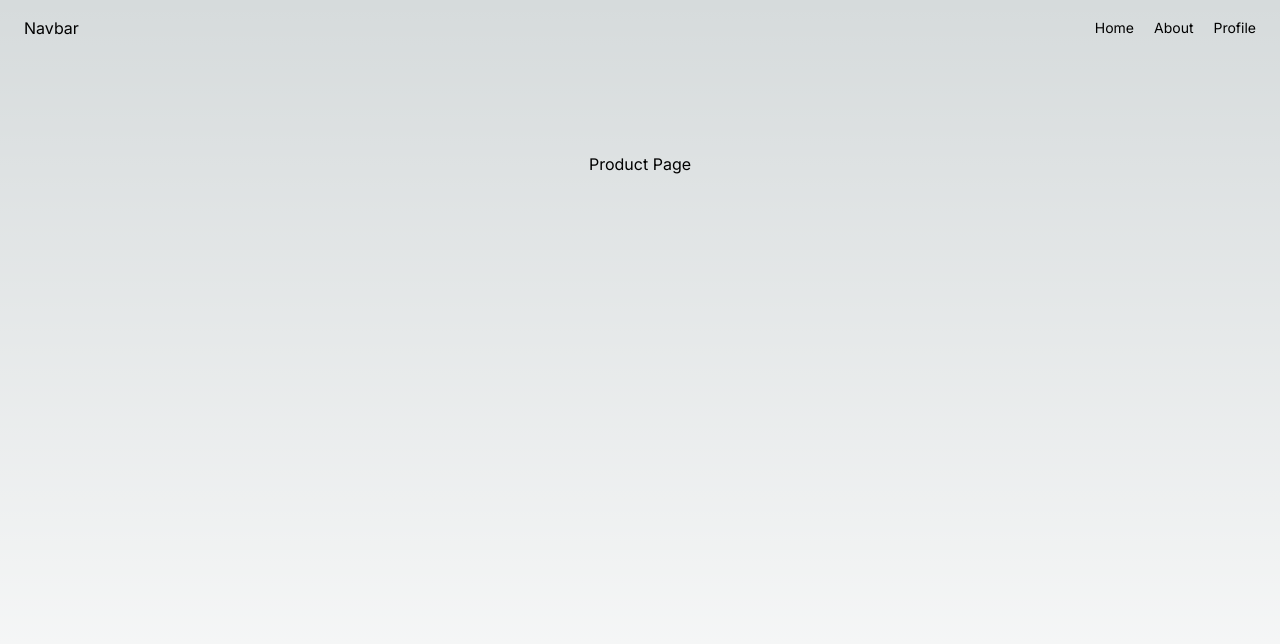
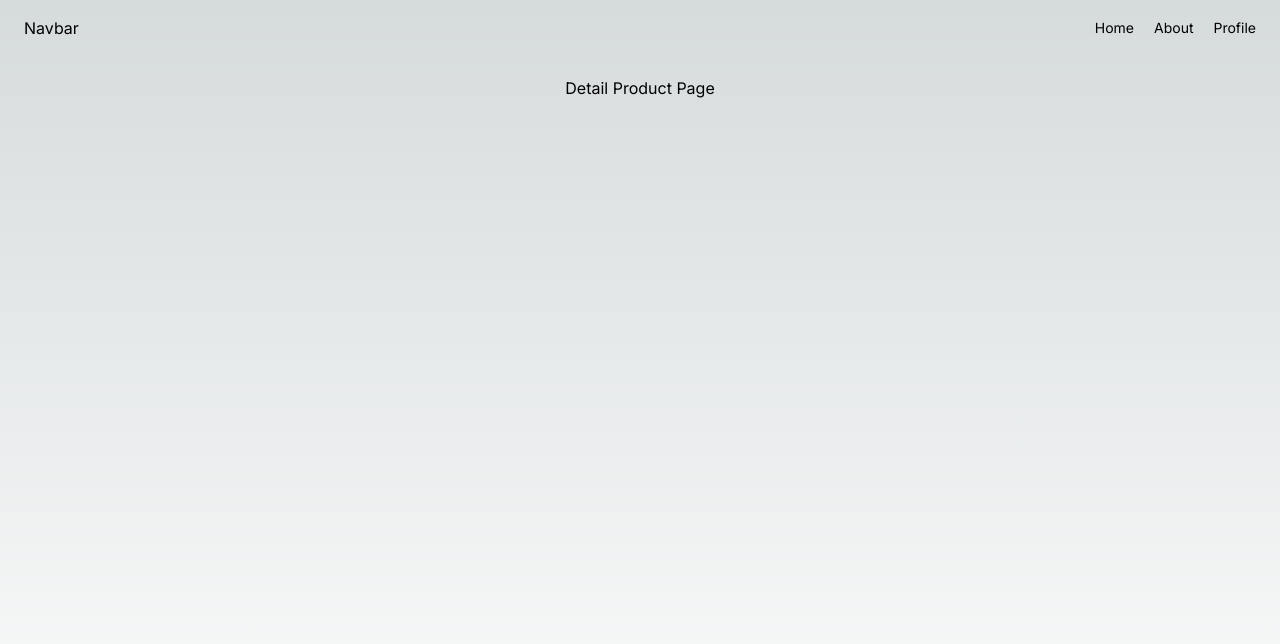
Before and after one commit to hikmahabdillah/next-app-router, a Next.js app: page /product in a window 1280 px wide. Shown: the top 644 px of the page. Built offline with nearby package versions, Linux system fonts and the light colour scheme.

Commit message:
implementation dynamic routes with many params

```diff
--- /dev/null
+++ b/src/app/product/[[...slug]]/page.tsx
@@ -0,0 +1,17 @@
+type DetailProductProps = {params: { slug: string[]}}
+
+export default function ProductPage(props: DetailProductProps) {
+  const {params} = props;
+  return(
+    <div className="flex min-h-screen flex-col gap-4 items-center p-5">
+      <h1>{params?.slug ? "Detail Product Page" : "Product Page"}</h1>
+      {params.slug && (
+        <>
+          {params.slug.map((item, index) => (
+            <p key={index}>{item}</p>
+          ))}
+        </>
+      )}
+    </div>
+  );
+}
--- a/src/app/product/[slug]/page.tsx
+++ /dev/null
@@ -1,11 +0,0 @@
-type DetailProductProps = {params: { slug: string}}
-
-export default function DetailProductPage(props: DetailProductProps) {
-  const {params} = props;
-  return(
-    <div className="flex min-h-screen flex-col gap-4 items-center p-5">
-      <h1>Detail Product Page</h1>
-      <p>{params.slug}</p>
-    </div>
-  );
-}
--- a/src/app/product/page.tsx
+++ /dev/null
@@ -1,7 +0,0 @@
-export default function ProductPage() {
-  return(
-    <div className="flex min-h-screen flex-col items-center justify-between p-24">
-      Product Page
-    </div>
-  );
-}
```
